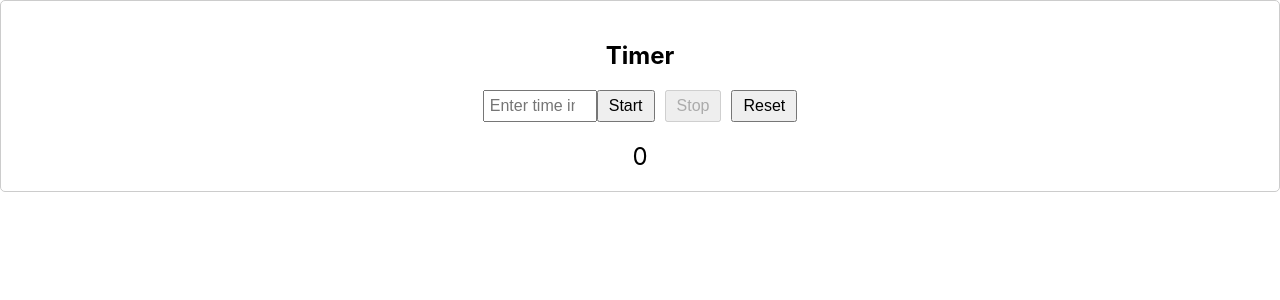
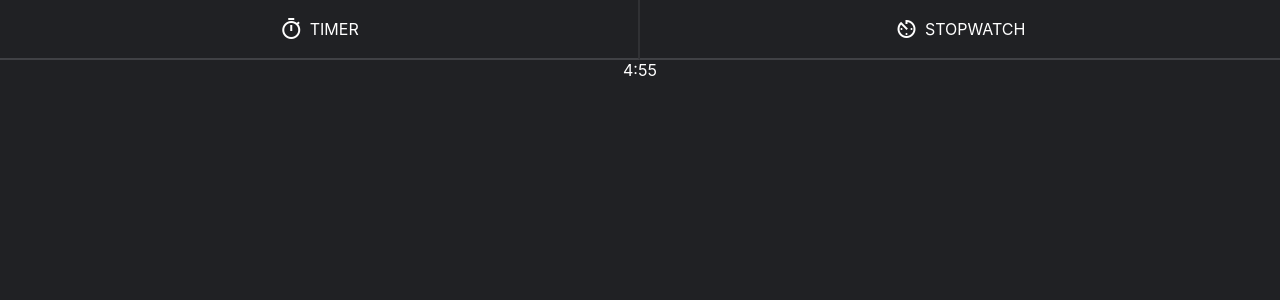
Before and after one commit to imlnr/google-timer, a React (Create React App) app: page /timer in a window 1280 px wide. Shown: the top 300 px of the page. Built offline with nearby package versions, Linux system fonts and the light colour scheme.

Commit message:
final commit

```diff
--- a/src/App.js
+++ b/src/App.js
@@ -2,12 +2,13 @@ import logo from './logo.svg';
 import './App.css';
 import { BrowserRouter } from 'react-router-dom';
 import Mainroutes from './allroutes/Mainroutes';
+import Nav from './components/Nav';
 
 function App() {
   return (
     <BrowserRouter>
       <div className="App">
-        <Mainroutes/>
+        <Nav/>
       </div>
     </BrowserRouter>
   );
--- /dev/null
+++ b/src/components/Nav.jsx
@@ -0,0 +1,34 @@
+import React, { useState } from 'react'
+import '../styles/Home.css'
+import Mainroutes from '../allroutes/Mainroutes'
+const Nav = () => {
+    const [clickTimer, setClickTimer] = useState(false);
+    const [clickStopwatch, setClickStopwatch] = useState(false);
+    const handletimer = () => {
+        setClickTimer(true);
+        setClickStopwatch(false);
+    }
+    console.log("rendering.....");
+    const handleStopwatch = () => {
+        setClickStopwatch(true);
+        setClickTimer(false);
+    }
+    console.log(clickStopwatch, clickTimer);
+    return (
+        <div className='home-main'>
+            <div className='navigator'>
+                <div style={clickTimer === true ? { borderBottom: "2px solid #8ab4f8", color: "#8ab4f8" } : { borderBottom: "2px solid #414246fd", color: "white" }} onClick={handletimer}><span class="material-symbols-outlined">
+                    timer
+                </span> TIMER</div>
+                <div style={clickStopwatch === true ? { borderBottom: "2px solid #8ab4f8", color: "#8ab4f8" } : { borderBottom: "2px solid #414246fd", color: "white" }} onClick={handleStopwatch}><span class="material-symbols-outlined">
+                    av_timer
+                </span> STOPWATCH</div>
+            </div>
+            <div className='timer-stuff'>
+                <Mainroutes />
+            </div>
+        </div>
+    )
+}
+
+export default Nav
--- a/src/pages/Home.jsx
+++ b/src/pages/Home.jsx
@@ -2,17 +2,18 @@ import React from 'react'
 import '../styles/Home.css'
 const Home = () => {
   return (
-    <div className='home-main'>
-      <div className='navigator'>
-        <div><span class="material-symbols-outlined">
-          timer
-        </span> TIMER</div>
-        <div><span class="material-symbols-outlined">
-          av_timer
-        </span> STOPWATCH</div>
-      </div>
-      <div></div>
-    </div>
+    // <div className='home-main'>
+    //   <div className='navigator'>
+    //     <div><span class="material-symbols-outlined">
+    //       timer
+    //     </span> TIMER</div>
+    //     <div><span class="material-symbols-outlined">
+    //       av_timer
+    //     </span> STOPWATCH</div>
+    //   </div>
+    //   <div></div>
+    // </div>
+    <></>
   )
 }
 
--- a/src/pages/Timer.jsx
+++ b/src/pages/Timer.jsx
@@ -1,79 +1,57 @@
-import React, { Component } from 'react';
-import styles from '../styles/Timer.module.css';
+import React, { useState, useEffect } from 'react';
 
-class Timer extends Component {
-  constructor(props) {
-    super(props);
-    this.state = {
-      seconds: 0,
-      inputSeconds: '',
-      isRunning: false,
-    };
-    this.intervalId = null;
-  }
+function Timer() {
+  const [time, setTime] = useState(300); // 5 minutes in seconds
+  const [inputVisible, setInputVisible] = useState(false);
+  const [newTime, setNewTime] = useState('');
 
-  componentWillUnmount() {
-    clearInterval(this.intervalId);
-  }
+  useEffect(() => {
+    const timer = setInterval(() => {
+      setTime(prevTime => prevTime - 1);
+    }, 1000);
 
-  handleInputChange = (e) => {
-    this.setState({ inputSeconds: e.target.value });
+    return () => clearInterval(timer);
+  }, []);
+
+  const toggleInputVisibility = () => {
+    setInputVisible(prev => !prev);
   };
 
-  startTimer = () => {
-    const { inputSeconds, isRunning } = this.state;
-    if (!isRunning && inputSeconds !== '') {
-      this.intervalId = setInterval(this.tick, 1000);
-      this.setState({ isRunning: true });
-    }
+  const handleInputChange = event => {
+    setNewTime(event.target.value);
   };
 
-  stopTimer = () => {
-    clearInterval(this.intervalId);
-    this.setState({ isRunning: false });
+  const handleSubmit = event => {
+    event.preventDefault();
+    setTime(parseInt(newTime) * 60);
+    setInputVisible(false);
   };
 
-  resetTimer = () => {
-    clearInterval(this.intervalId);
-    this.setState({
-      seconds: 0,
-      inputSeconds: '',
-      isRunning: false,
-    });
+  const formatTime = seconds => {
+    const minutes = Math.floor(seconds / 60);
+    const remainingSeconds = seconds % 60;
+    return `${minutes}:${remainingSeconds < 10 ? '0' : ''}${remainingSeconds}`;
   };
 
-  tick = () => {
-    this.setState((prevState) => ({
-      seconds: prevState.seconds + 1,
-    }));
-  };
-
-  render() {
-    const { seconds, inputSeconds, isRunning } = this.state;
   return (
-      <div className={styles.timer}>
-        <h2>Timer</h2>
-        <div className={styles.display}>
+    <div>
+      <div onClick={toggleInputVisibility}>
+        {inputVisible ? (
+          <form onSubmit={handleSubmit}>
             <input
               type="number"
-            value={inputSeconds}
-            onChange={this.handleInputChange}
-            placeholder="Enter time in seconds"
+              value={newTime}
+              onChange={handleInputChange}
+              placeholder="Enter time in minutes"
             />
-          <button onClick={this.startTimer} disabled={isRunning}>
-            Start
-          </button>
-          <button onClick={this.stopTimer} disabled={!isRunning}>
-            Stop
-          </button>
-          <button onClick={this.resetTimer}>Reset</button>
-        </div>
-        <div className={styles.timerDisplay}>
-          <span>{seconds}</span>
+            <button type="submit">Set Timer</button>
+          </form>
+        ) : (
+          <div>{formatTime(time)}</div>
+        )}
       </div>
     </div>
   );
 }
-}
 
 export default Timer;
--- a/src/styles/Home.css
+++ b/src/styles/Home.css
@@ -2,23 +2,32 @@
     height: 100vh;
     /* width: 100vw; */
     /* border: 1px solid; */
+    background-color: #202124;
+    color: white;
 }
 
 .navigator {
     height: 60px;
-    border: 1px solid;
+    /* border: 2px solid #303134; */
     display: grid;
     grid-template-columns: repeat(2, 1fr);
     /* place-items: center; */
 }
 .navigator>div:nth-child(1){
-    border-right: 1px solid;
+    border-right: 2px solid #303134;
 }
 .navigator>div{
     display: flex;
     align-items: center;
     justify-content: center;
+
 }
 .navigator>div>span{
     margin-right: 1%;
 }
+.timer-stuff{
+    height: calc(100vh - 60px);
+    /* border: 1px solid; */
+    /* background-color: aqua; */
+    width: 100%;
+}
```
Lines whose indentation alone changed are shown as unchanged.
